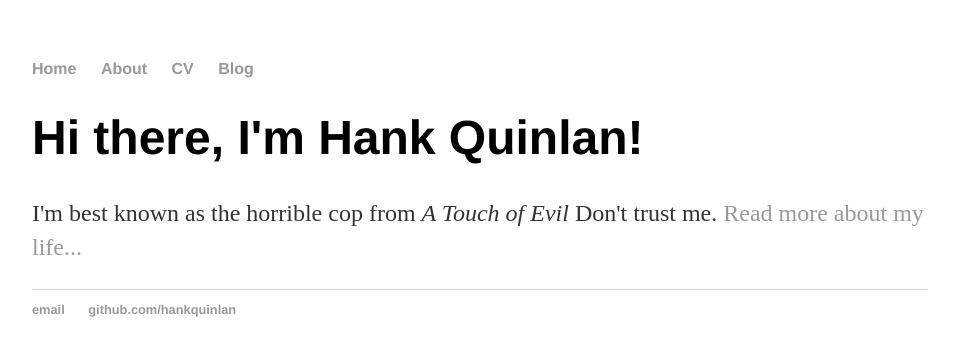
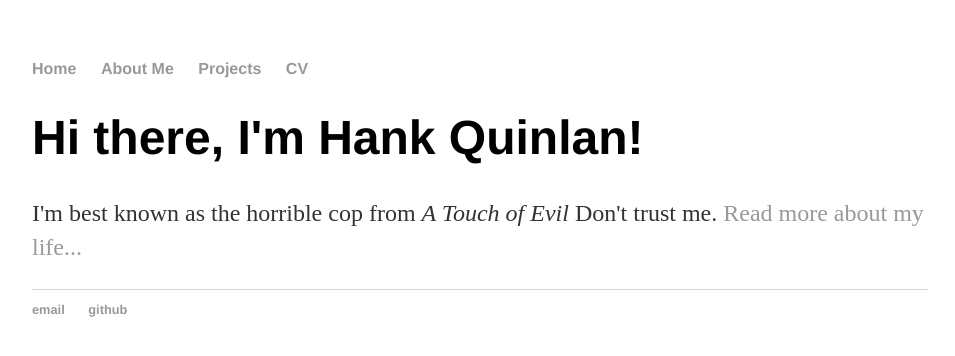
Before and after one commit to danaesav/danaesav.github.io, a Jekyll site: the page built from index.html, in a window 1280 px wide. Shown: the top 356 px of the page, without its empty margins (160-1115 px from the left). Built offline with Jekyll 4.4.1, drawn with Linux system fonts in a browser that asks for light colours.

Commit message:
Update default.html

```diff
--- a/_layouts/default.html
+++ b/_layouts/default.html
@@ -9,9 +9,9 @@
 			<nav>
 	    		<ul>
 	        		<li><a href="/">Home</a></li>
-		        	<li><a href="/about">About</a></li>
+		        	<li><a href="/aboutme">About Me</a></li>
+		        	<li><a href="/projects">Projects</a></li>
 	        		<li><a href="/cv">CV</a></li>
-	        		<li><a href="/blog">Blog</a></li>
 	    		</ul>
 			</nav>
 			<div class="container">
@@ -21,8 +21,8 @@
 			</div><!-- /.container -->
 			<footer>
 	    		<ul>
-	        		<li><a href="mailto:hankquinlanhub@gmail.com">email</a></li>
-	        		<li><a href="https://github.com/hankquinlan">github.com/hankquinlan</a></li>
+	        		<li><a href="mailto:danaesavvidi@gmail.com">email</a></li>
+	        		<li><a href="https://github.com/danaesav">github</a></li>
 				</ul>
 			</footer>
 		</body>
```
